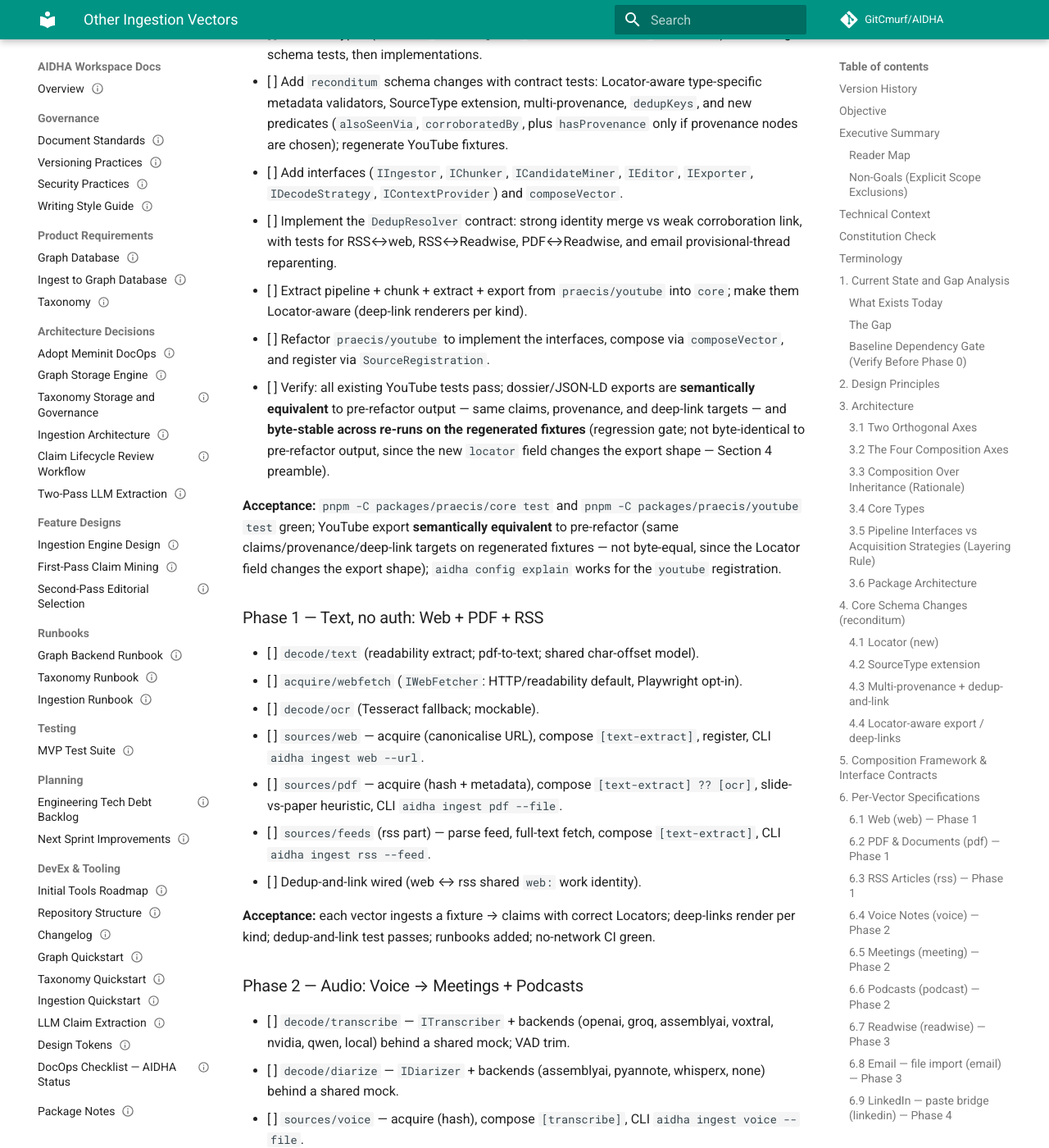
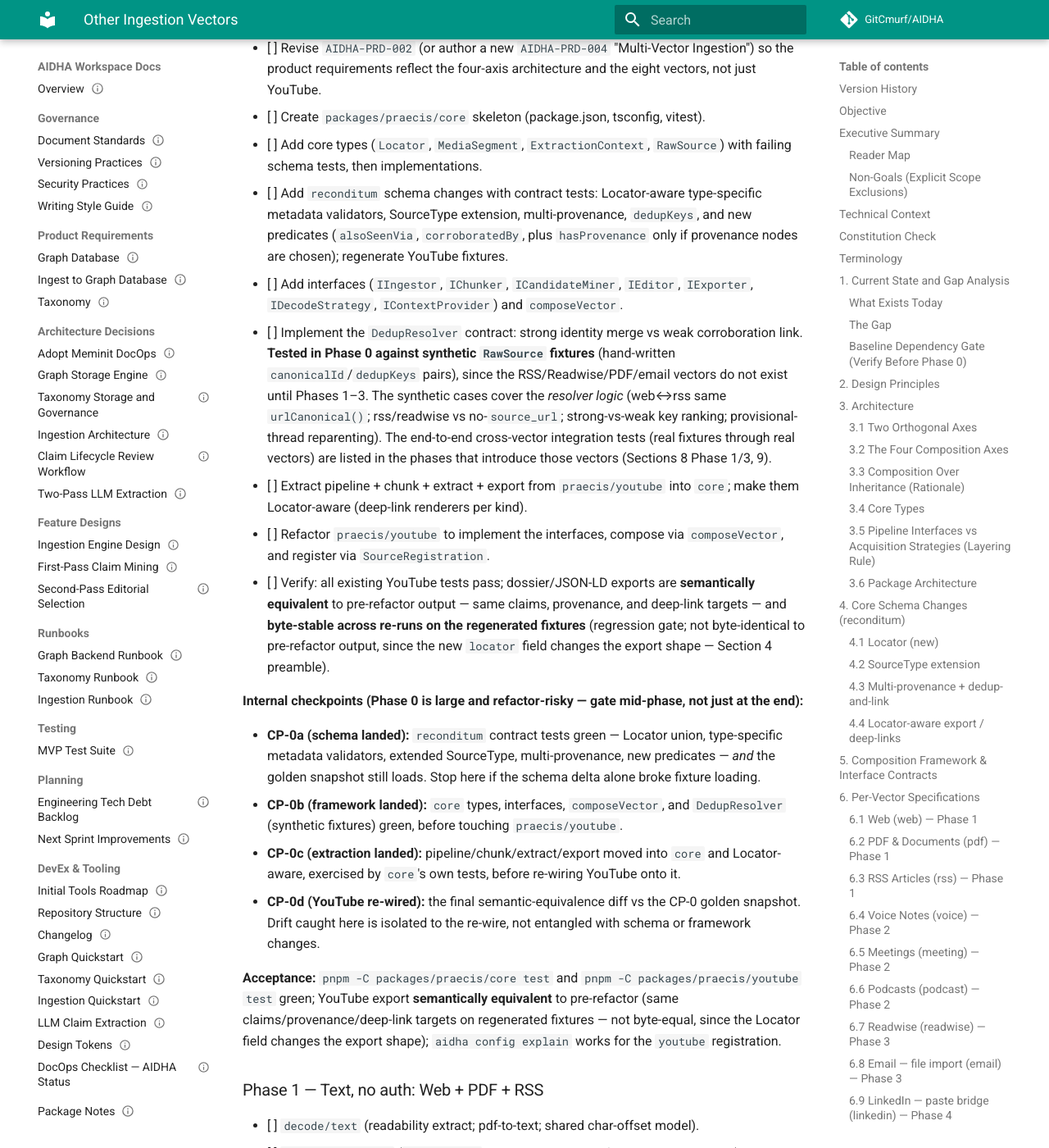
Before and after one commit to GitCmurf/AIDHA, an MkDocs documentation site: the page built from docs/05-planning/plan-007-other-ingestion-vectors.md, in a window 1280 px wide and 1400 px high, scrolled down 29212 px. Shown: the whole window at 82% size. Built offline with MkDocs 1.6.1 and Material for MkDocs 9.7.7, drawn with Linux system fonts in a browser that asks for light colours; comment, search, counter and statistics services are not loaded; the version menu is left out; some of the changed text lies outside the part shown.

Commit message:
docs(plan-007): harden Phase 0 sequencing, baseline, and checkpoints
- Add a must-be-first task to capture the pre-refactor YouTube export as a
  golden snapshot, so the semantic-equivalence gate is actually verifiable.
- Scope the Phase 0 DedupResolver tests to synthetic RawSource fixtures, since
  the RSS/Readwise/PDF/email vectors that the prior test list referenced are
  not built until Phases 1-3; move end-to-end cross-vector tests to those phases.
- Add internal checkpoints CP-0a..CP-0d so drift in a nine-task refactor phase
  is caught mid-phase rather than at one terminal gate.

Co-Authored-By: Claude Opus 4.7 <noreply@anthropic.com>

```diff
--- a/docs/05-planning/plan-007-other-ingestion-vectors.md
+++ b/docs/05-planning/plan-007-other-ingestion-vectors.md
@@ -1116,6 +1116,12 @@ tests + DocOps. TDD throughout: contract test first, mock at IO boundaries.
 `SourceRegistration` contract and YouTube registration adapter (Baseline Dependency
 Gate, Section 1).
 
+- [ ] **(Must be first — the baseline is destroyed by the schema delta below.)**
+      Capture the current `praecis/youtube` dossier/JSON-LD export for the existing
+      fixtures as a **golden snapshot** (`packages/praecis/youtube/tests/__golden__/`),
+      committed before any schema change. This snapshot is what the Phase 0 acceptance
+      "semantically equivalent to pre-refactor" gate diffs against; without it the gate
+      is unverifiable.
 - [ ] Record an ADR (`docs/20-adr/adr-009-multi-vector-ingestion-architecture.md`)
       capturing the four-axis composition model, the source-vs-modality split, and
       the multi-provenance decision (array vs nodes — resolve Q1).
@@ -1133,8 +1139,13 @@ Gate, Section 1).
 - [ ] Add interfaces (`IIngestor`, `IChunker`, `ICandidateMiner`, `IEditor`,
       `IExporter`, `IDecodeStrategy`, `IContextProvider`) and `composeVector`.
 - [ ] Implement the `DedupResolver` contract: strong identity merge vs weak
-      corroboration link, with tests for RSS↔web, RSS↔Readwise, PDF↔Readwise, and
-      email provisional-thread reparenting.
+      corroboration link. **Tested in Phase 0 against synthetic `RawSource` fixtures**
+      (hand-written `canonicalId`/`dedupKeys` pairs), since the RSS/Readwise/PDF/email
+      vectors do not exist until Phases 1–3. The synthetic cases cover the *resolver
+      logic* (web↔rss same `urlCanonical()`; rss/readwise vs no-`source_url`;
+      strong-vs-weak key ranking; provisional-thread reparenting). The end-to-end
+      cross-vector integration tests (real fixtures through real vectors) are listed
+      in the phases that introduce those vectors (Sections 8 Phase 1/3, 9).
 - [ ] Extract pipeline + chunk + extract + export from `praecis/youtube` into
       `core`; make them Locator-aware (deep-link renderers per kind).
 - [ ] Refactor `praecis/youtube` to implement the interfaces, compose via
@@ -1144,6 +1155,21 @@ Gate, Section 1).
       and deep-link targets — and **byte-stable across re-runs on the regenerated
       fixtures** (regression gate; not byte-identical to pre-refactor output, since
       the new `locator` field changes the export shape — Section 4 preamble).
+
+**Internal checkpoints (Phase 0 is large and refactor-risky — gate mid-phase, not
+just at the end):**
+
+- **CP-0a (schema landed):** `reconditum` contract tests green — Locator union,
+  type-specific metadata validators, extended SourceType, multi-provenance, new
+  predicates — *and* the golden snapshot still loads. Stop here if the schema delta
+  alone broke fixture loading.
+- **CP-0b (framework landed):** `core` types, interfaces, `composeVector`, and
+  `DedupResolver` (synthetic fixtures) green, before touching `praecis/youtube`.
+- **CP-0c (extraction landed):** pipeline/chunk/extract/export moved into `core` and
+  Locator-aware, exercised by `core`'s own tests, before re-wiring YouTube onto it.
+- **CP-0d (YouTube re-wired):** the final semantic-equivalence diff vs the CP-0
+  golden snapshot. Drift caught here is isolated to the re-wire, not entangled with
+  schema or framework changes.
 
 **Acceptance:** `pnpm -C packages/praecis/core test` and
 `pnpm -C packages/praecis/youtube test` green; YouTube export **semantically
```
